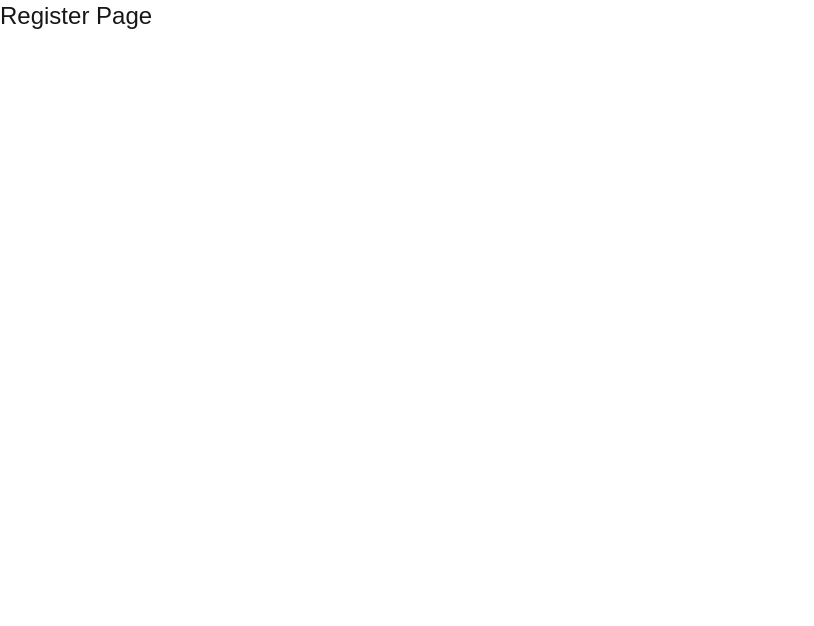
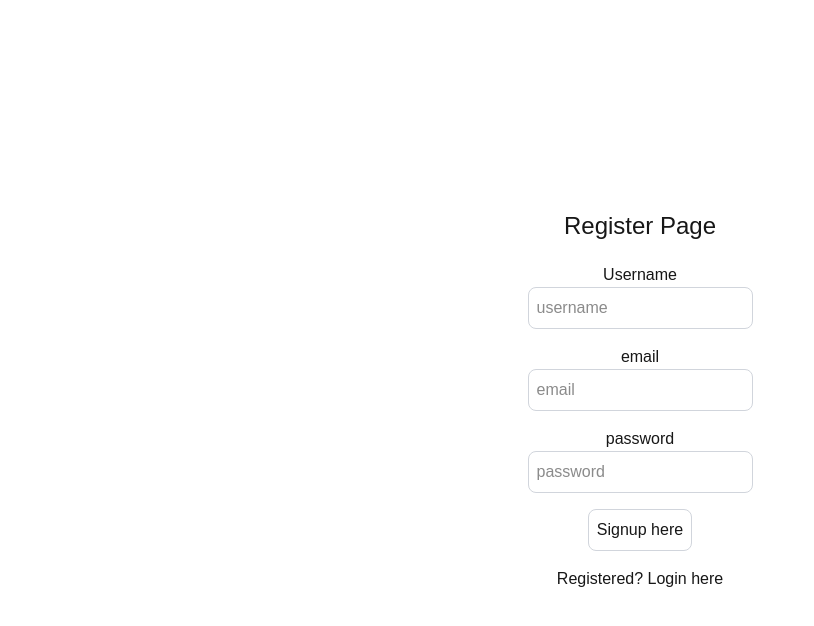
Before and after one commit to cletuskingdom/fullstack-auth-using-nextjs, a Next.js app: page /auth/register in a window 1280 px wide. Shown: the top 626 px of the page, without its empty margins (0-814 px from the left). Built offline with nearby package versions, Linux system fonts and the light colour scheme.

Commit message:
login and registration page added

```diff
--- a/src/app/auth/login/page.tsx
+++ b/src/app/auth/login/page.tsx
@@ -1,7 +1,50 @@
+"use client";
+
+import Link from "next/link";
+import React from "react";
+import { useRouter } from "next/navigation";
+import { Axios } from "axios";
+
 export default function LoginPage() {
+    const [user, setUser] = React.useState({
+        email: "",
+        password: "",
+    });
+
+    const onLogin = async () => {};
+
     return (
-        <div className="flex">
-            <h1 className="text-center text-2xl">Login Page</h1>
+        <div className="flex flex-col items-center justify-center min-h-screen py-2">
+            <h1 className="text-center text-2xl mb-5">LOGIN</h1>
+            <hr />
+
+            <label htmlFor="email">email</label>
+            <input
+                className="p-2 border border-gray-300 rounded-lg mb-4 focus:outline-none focus:border-gray-600"
+                id="email"
+                type="email"
+                value={user.email}
+                onChange={(e) => setUser({ ...user, email: e.target.value })}
+                placeholder="email"
+            />
+
+            <label htmlFor="password">password</label>
+            <input
+                className="p-2 border border-gray-300 rounded-lg mb-4 focus:outline-none focus:border-gray-600"
+                id="password"
+                type="password"
+                value={user.password}
+                onChange={(e) => setUser({ ...user, password: e.target.value })}
+                placeholder="password"
+            />
+
+            <button
+                onClick={onLogin}
+                className="p-2 border border-gray-300 rounded-lg mb-4 focus:outline-none focus:border-gray-600"
+            >
+                Signup here
+            </button>
+            <Link href="/auth/register">Register here</Link>
         </div>
     );
 }
--- a/src/app/auth/register/page.tsx
+++ b/src/app/auth/register/page.tsx
@@ -1,7 +1,61 @@
+"use client";
+
+import Link from "next/link";
+import React from "react";
+import { useRouter } from "next/navigation";
+import { Axios } from "axios";
+
 export default function RegisterPage() {
+    const [user, setUser] = React.useState({
+        username: "",
+        email: "",
+        password: "",
+    });
+
+    const onSignUp = async () => {};
+
     return (
-        <div className="flex">
-            <h1 className="text-center text-2xl">Register Page</h1>
+        <div className="flex flex-col items-center justify-center min-h-screen py-2">
+            <h1 className="text-center text-2xl mb-5">Register Page</h1>
+            <hr />
+
+            <label htmlFor="username">Username</label>
+            <input
+                className="p-2 border border-gray-300 rounded-lg mb-4 focus:outline-none focus:border-gray-600"
+                id="username"
+                type="text"
+                value={user.username}
+                onChange={(e) => setUser({ ...user, username: e.target.value })}
+                placeholder="username"
+            />
+
+            <label htmlFor="email">email</label>
+            <input
+                className="p-2 border border-gray-300 rounded-lg mb-4 focus:outline-none focus:border-gray-600"
+                id="email"
+                type="email"
+                value={user.email}
+                onChange={(e) => setUser({ ...user, email: e.target.value })}
+                placeholder="email"
+            />
+
+            <label htmlFor="password">password</label>
+            <input
+                className="p-2 border border-gray-300 rounded-lg mb-4 focus:outline-none focus:border-gray-600"
+                id="password"
+                type="password"
+                value={user.password}
+                onChange={(e) => setUser({ ...user, password: e.target.value })}
+                placeholder="password"
+            />
+
+            <button
+                onClick={onSignUp}
+                className="p-2 border border-gray-300 rounded-lg mb-4 focus:outline-none focus:border-gray-600"
+            >
+                Signup here
+            </button>
+            <Link href="/auth/login">Registered? Login here</Link>
         </div>
     );
 }
```
